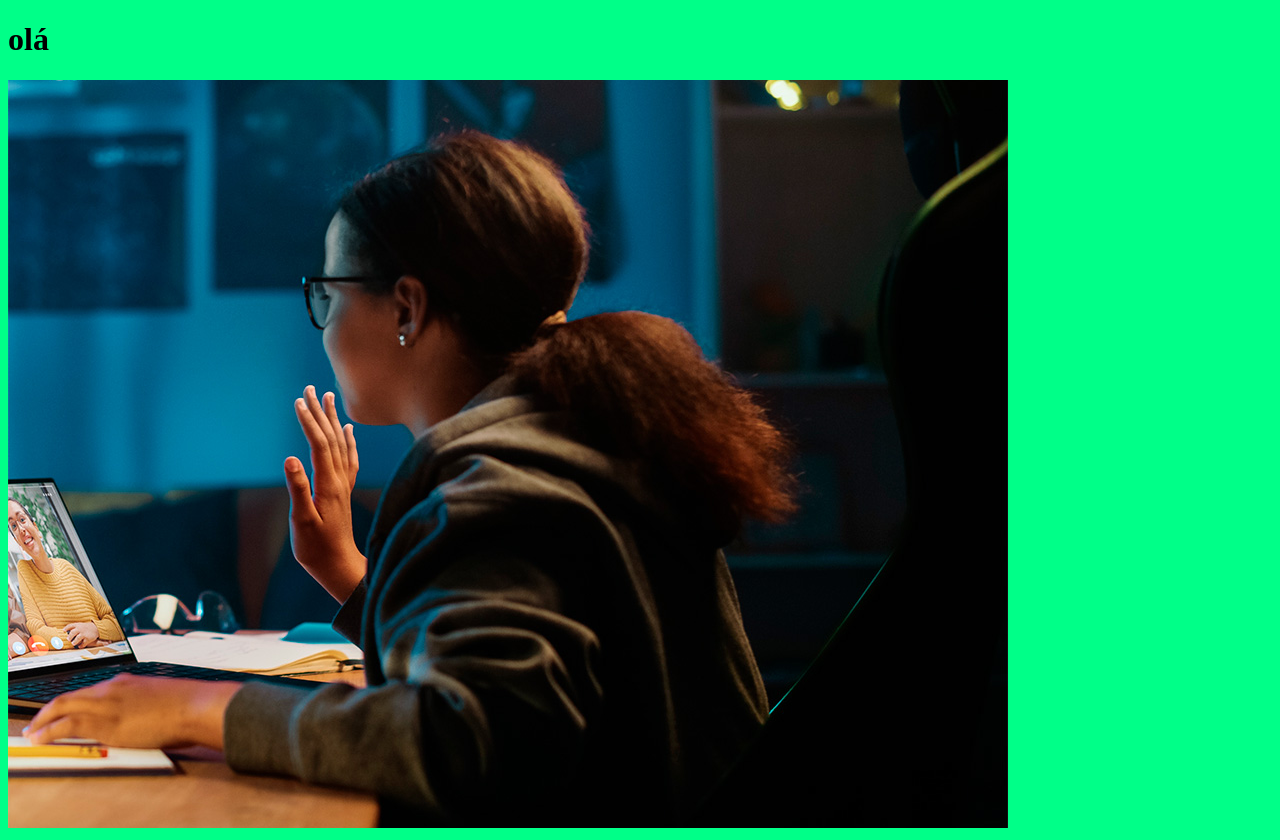
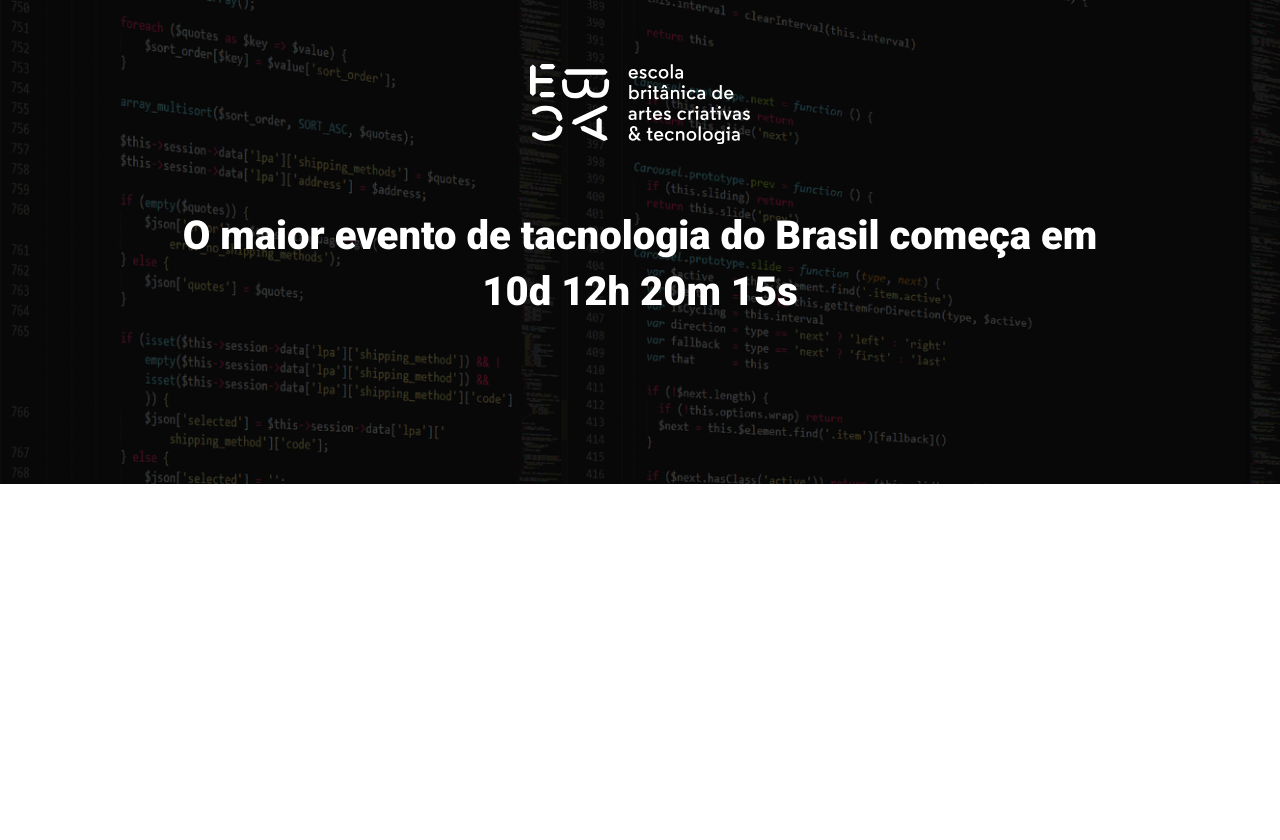
Before and after one commit to CaioHenrique16/ebac_tech_talks, a website built with Parcel: page src/index.html in a window 1280 px wide. After the commit the page ends 800 px from the top, so only its background shows below. Built offline with nearby package versions, Linux system fonts and the light colour scheme.

Commit message:
criando o hero

```diff
--- a/src/index.html
+++ b/src/index.html
@@ -1,15 +1,26 @@
 <!DOCTYPE html>
-<html lang="en">
+<html lang="pt-BR">
 <head>
     <meta charset="UTF-8">
     <meta http-equiv="X-UA-Compatible" content="IE=edge">
     <meta name="viewport" content="width=device-width, initial-scale=1.0">
     <title>Document</title>
+
+    <link rel="preconnect" href="https://fonts.googleapis.com">
+    <link rel="preconnect" href="https://fonts.gstatic.com" crossorigin>
+    <link href="https://fonts.googleapis.com/css2?family=Roboto:wght@400;700;900&display=swap" rel="stylesheet">
+
     <link rel="stylesheet" href="styles/main.scss">
 </head>
 <body>
-    <h1>olá</h1>
-    <img src="./images/backend.png" alt="">
+    <header class="hero">
+        <div class="container">
+            <img class="hero__logo" src="./images/ebac_logo.svg" alt="EBAC">
+            <p class="hero__text">
+                O maior evento de tacnologia do Brasil começa em 10d 12h 20m 15s
+            </p>
+        </div>
+    </header>
     <script src="scripts/main.js"></script>
 </body>
 </html>
--- /dev/null
+++ b/src/styles/_hero.scss
@@ -0,0 +1,52 @@
+.hero{
+    padding-top: 64px;
+    padding-bottom: 100px;
+    background-image: url(../images/fundo.png);
+    background-repeat: no-repeat;
+    background-size: cover;
+    position: relative;
+
+    .container{
+        position: relative;
+    }
+
+    &::before{
+        position: absolute;
+        top: 0;
+        left: 0;
+        width: 100%;
+        height: 100%;
+        background-color: #000;
+        content: '';
+        opacity: .7;
+    }
+
+    &__text{
+        margin-top: 64px;
+        margin-bottom: 64px;
+        font-size: 40px;
+        line-height: 56px;
+        font-weight: 800;
+        text-align: center;
+    }
+
+    &__logo{
+        margin: 0 auto;
+        height: 80px;
+        display: block;
+    }
+
+    @media(max-width: 640px){
+        padding: 40px 0;
+
+        &__logo{
+            height: 40px;
+        }
+
+        &__text{
+            font-size: 22px;
+            line-height: 24px;
+            margin: 24px 0;
+        }
+    }
+}
--- a/src/styles/main.scss
+++ b/src/styles/main.scss
@@ -1,3 +1,23 @@
-body {
-    background-color: rgb(0, 255, 136);
+@use 'hero';
+
+*{
+    margin: 0;
+    padding: 0;
+    box-sizing: border-box;
+    font-family: Roboto, sans-serif;
+    color: #fff;
 }
+
+.container{
+    max-width: 960px;
+    width: 100%;
+    margin: 0 auto;
+
+    @media(max-width: 640px){
+        max-width: 80%;
+    }
+
+    @media(max-width: 1024px){
+        max-width: 90%;
+    }
+}
```
